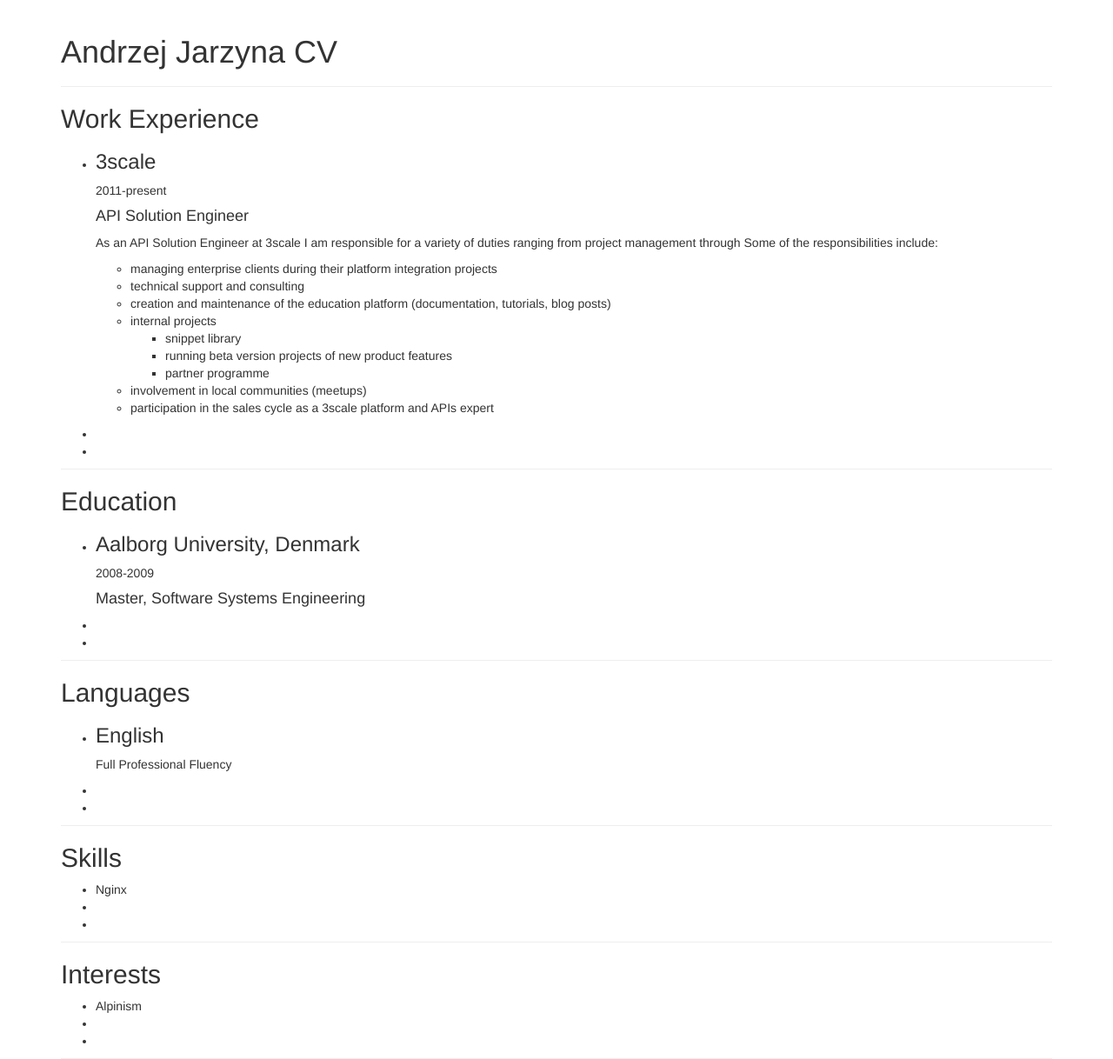
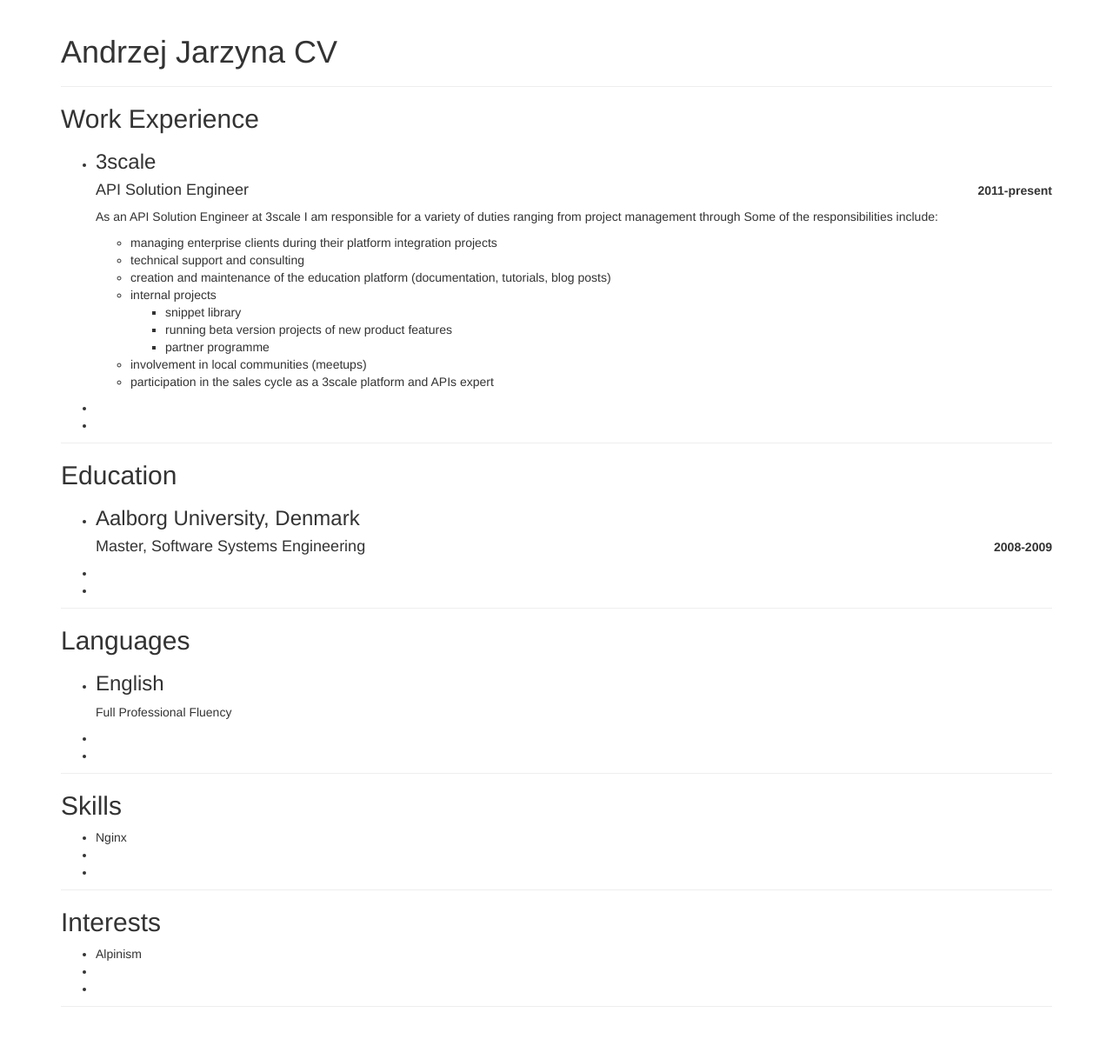
Before and after one commit to jerzyn/jerzyn.github.io, a Jekyll site: the page built from index.html, in a window 1280 px wide. Shown: the whole page at 87% size. Built offline with Jekyll 4.4.1, drawn with Linux system fonts in a browser that asks for light colours; nearby versions of some CDN libraries; after the commit the page ends 1158 px from its top, so only the background shows below that.

Commit message:
update main.css and gitignore

```diff
--- a/css/main.css
+++ b/css/main.css
@@ -1,14 +1,24 @@
 /* Sticky footer styles
 -------------------------------------------------- */
+/* line 106, ../../../../.rvm/gems/ruby-2.0.0-p481/gems/compass-core-1.1.0.alpha.3/stylesheets/compass/typography/_vertical_rhythm.scss */
+html {
+  font-size: 100%;
+  line-height: 1.5em;
+}
+
+/* line 9, ../../_compass/main.scss */
 html {
   position: relative;
   min-height: 100%;
-  font-size: 100%;
 }
+
+/* line 13, ../../_compass/main.scss */
 body {
   /* Margin bottom by footer height */
   margin-bottom: 60px;
 }
+
+/* line 17, ../../_compass/main.scss */
 .footer {
   position: absolute;
   bottom: 0;
@@ -18,6 +28,13 @@ body {
   background-color: #f5f5f5;
 }
 
+/* line 26, ../../_compass/main.scss */
 .section {
   border-bottom: 1px solid #eee;
 }
+/* line 28, ../../_compass/main.scss */
+.section span {
+  float: right;
+  font-size: 100%;
+  font-weight: bold;
+}
```
